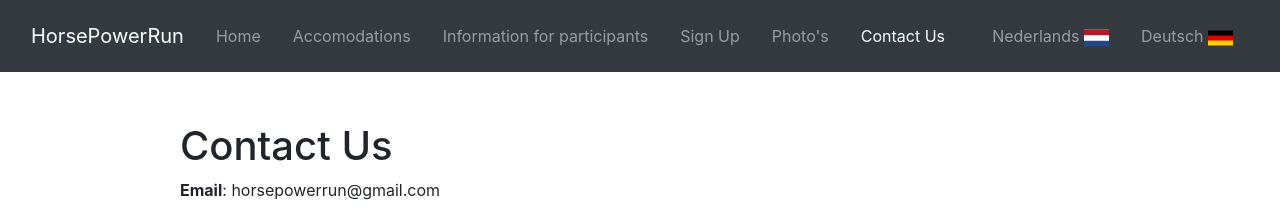
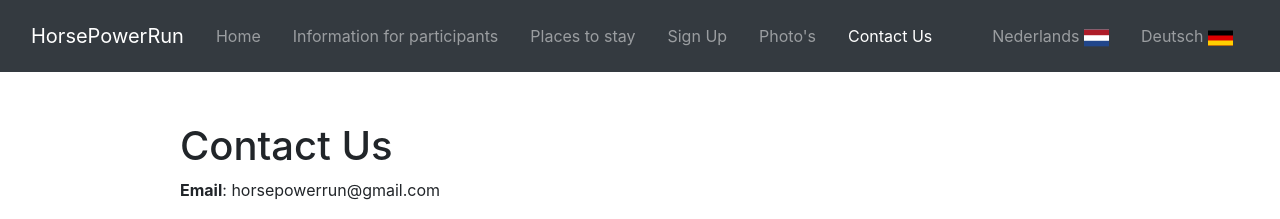
Before and after one commit to nielshuman/HorsePowerRun, a Jekyll site: the page built from en/contact.md, in a window 1280 px wide. Shown: the top 219 px of the page. Built offline with Jekyll 4.4.1, drawn with Linux system fonts in a browser that asks for light colours.

Commit message:
Update nav-en.yaml

```diff
--- a/_data/nav-en.yaml
+++ b/_data/nav-en.yaml
@@ -1,9 +1,9 @@
 - name: Home
   link: /en/
-- name: Accomodations
-  link: /en/accomodations
 - name: Information for participants
   link: /en/info
+- name: Places to stay
+  link: /en/accomodations
 - name: Sign Up
   link: /en/signup
 - name: Photo's
```
